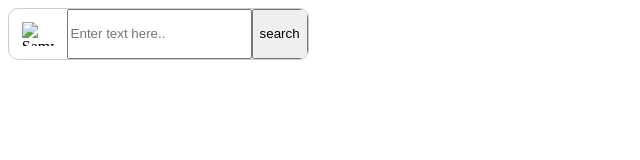
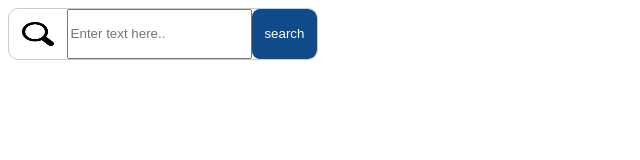
Before and after one commit to Erbasher/css-layouts, a plain HTML site: page flexbox3_search.html in a window 1280 px wide. Shown: the whole page, without its empty margins (0-640 px from the left). Drawn offline with Linux system fonts and the light colour scheme.

Commit message:
Added magnifyer.png + searchBox + searchButton properties

```diff
--- a/flexbox3_search.css
+++ b/flexbox3_search.css
@@ -14,3 +14,11 @@
     border: 0;
     flex: 1;
 }
+
+.searchButton {
+    color: white;
+    background: #0f4a8a;
+    border: 0;
+    padding: 0.8rem;
+    border-radius: 8px;
+}
--- a/flexbox3_search.html
+++ b/flexbox3_search.html
@@ -8,7 +8,7 @@
 <body>
 
 <div class="container">
-    <img class="icon" src="search.svg" alt="Sample image" style="width: 32px; height: 24px;">
+    <img class="icon" src="magnifyer.png" alt="Sample image" style="width: 32px; height: 24px;">
     <input class="serchBox" type="search" name="search" placeholder="Enter text here..">
     <input type="submit" value="search" class="searchButton">
 </div>
```
Also changed, not shown: magnifyer.png (added).
